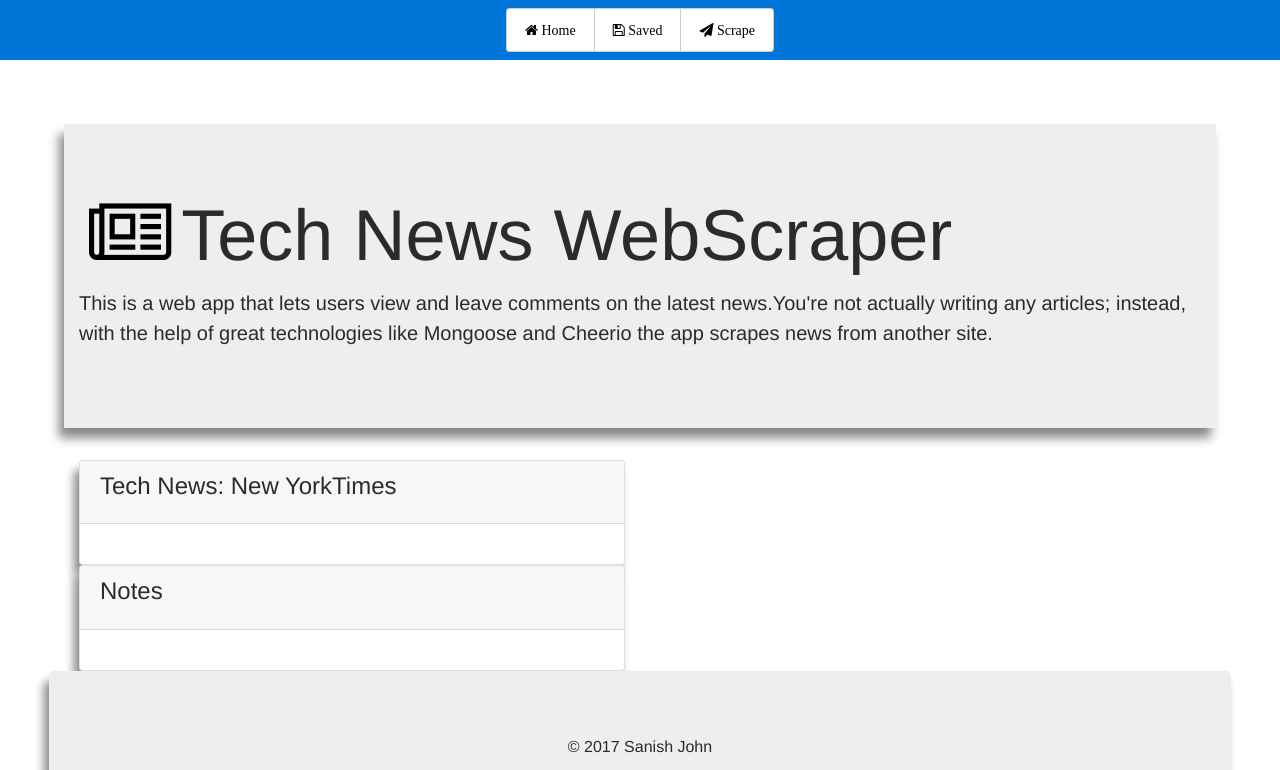
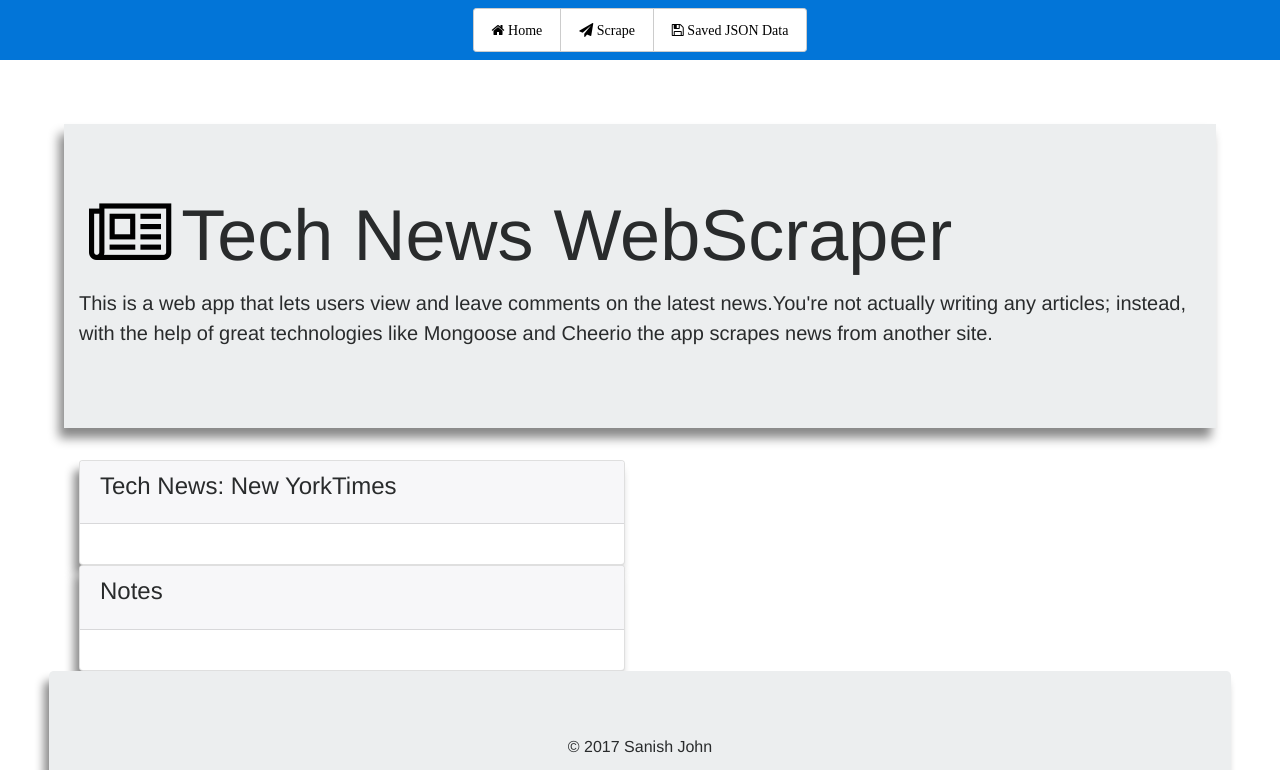
Before and after one commit to sanishj/NewsScraper, a website: page public/index.html in a window 1280 px wide. Shown: the top 770 px of the page. Drawn offline with nearby package versions, Linux system fonts and the light colour scheme; no server answers.

Commit message:
final changes push

```diff
--- a/public/index.html
+++ b/public/index.html
@@ -20,8 +20,8 @@
         <div class="d-flex flex-row-reverse">
             <div class="btn-group btn-group-sm" role="group" aria-label="Basic example">
                 <button type="button" class="btn btn-secondary"><i class="fa fa-home" aria-hidden="true" href="/"> Home</i></button>
-                <button type="button" class="btn btn-secondary"><i class="fa fa-floppy-o" aria-hidden="true" href="/saved"> Saved</i></button>
                 <button type="button" class="btn btn-secondary" id="scrape-button"><a href="/scrape"><i class="fa fa-paper-plane" aria-hidden="true"> Scrape</i></a></button>
+                <button type="button" class="btn btn-secondary" id="scrape-button"><a href="/articles"><i class="fa fa-floppy-o" aria-hidden="true"> Saved JSON Data</i></a></button>
             </div>
         </div>
     </nav>
@@ -42,7 +42,6 @@
                         <div class="card">
                             <div class="card-header">
                                 <h4 class="card-title">Tech News: New YorkTimes</h4>
-
                             </div>
                             <div class="card-block">
                                 <div id="articles"></div>
```
Also changed, not shown: public/styles.css (+0 -17 lines).
